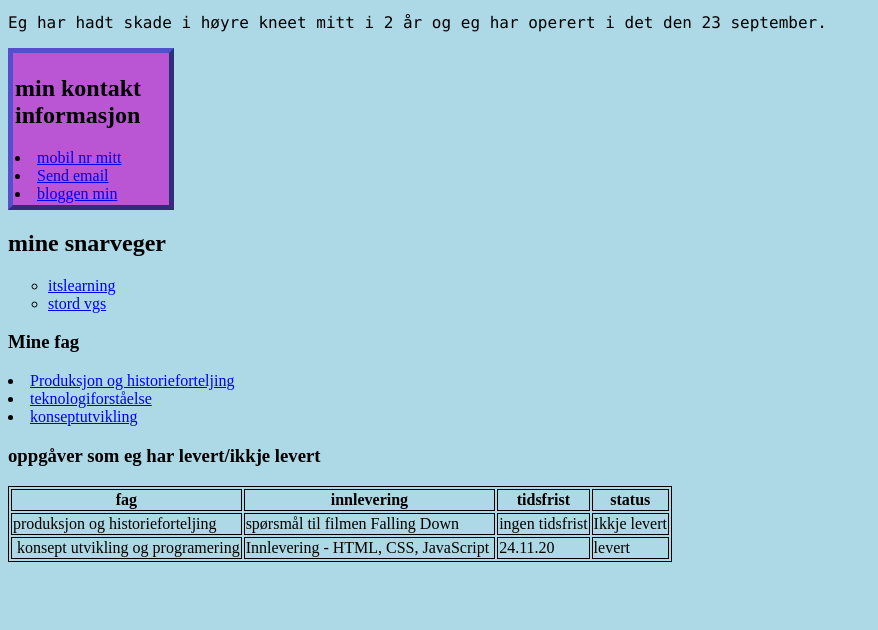
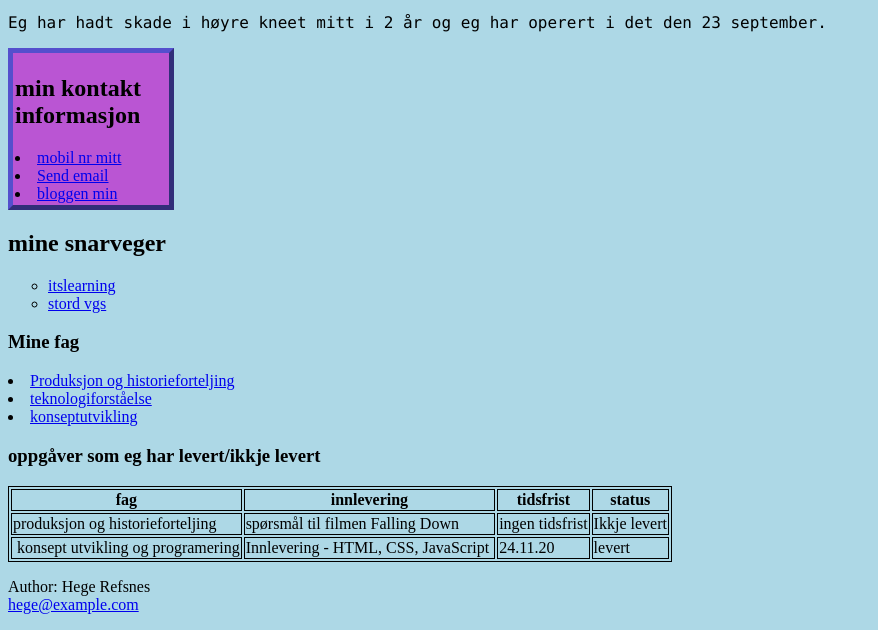
Before and after one commit to Pijus-zi/Pijus-zi.github.io, a plain HTML site: page index.html in a window 1280 px wide. Shown: the part 545-1175 px from the top of the page, without its empty margins (0-878 px from the left). Before the commit the page ends 1115 px from the top, so only its background shows below. Drawn offline with Linux system fonts and the light colour scheme.

Commit message:
added files

```diff
--- a/index.html
+++ b/index.html
@@ -71,6 +71,11 @@
 </table>
 
 
+		<footer>
+		<p>Author: Hege Refsnes<br>
+  <a href="mailto:hege@example.com">hege@example.com</a></p>
+		</footer>
+
 
 
 
```
